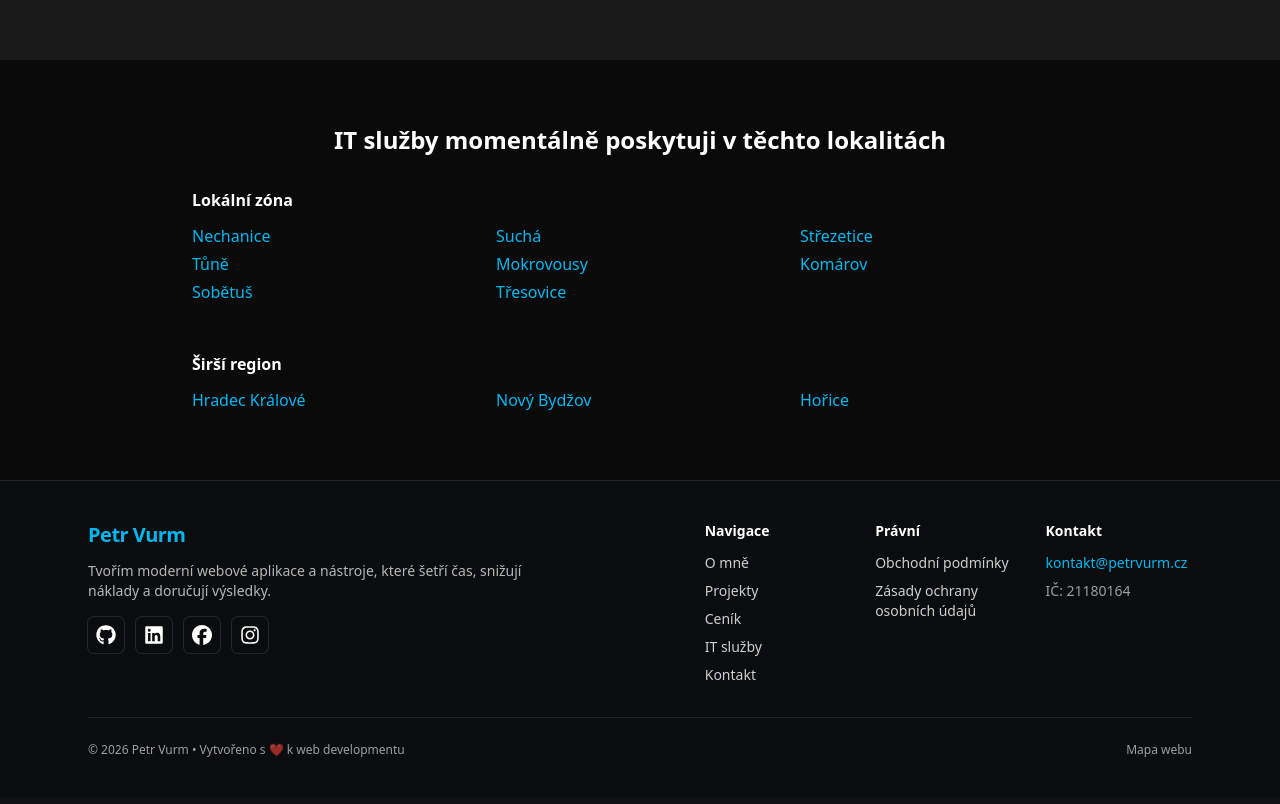
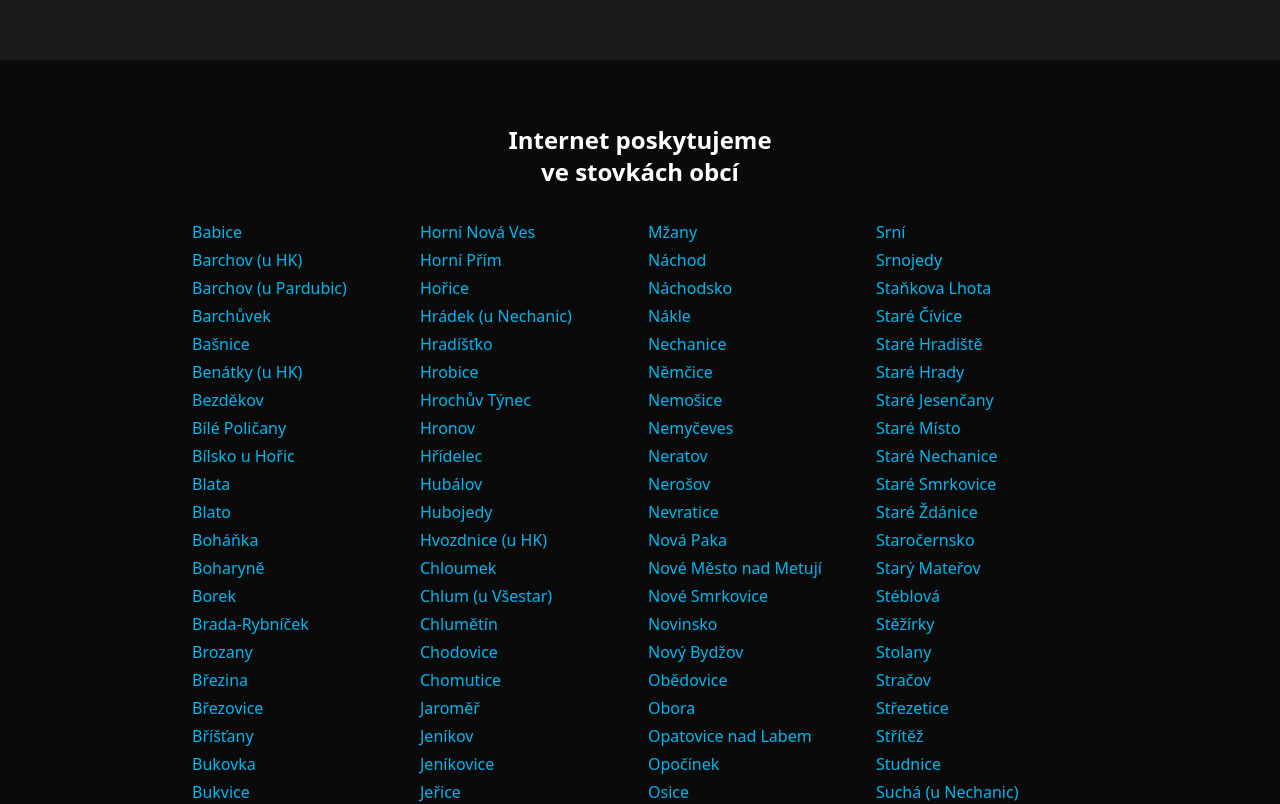
Before and after one commit to ultronstudio/petrvurm_cz, a Next.js app: page /it-servis in a window 1280 px wide. Shown: the part 640-1444 px from the top of the page. Built offline with nearby package versions, Linux system fonts and the light colour scheme; no server answers.

Commit message:
feat: Replace city data fetching with static towns and update service area display

```diff
--- a/app/it-servis/page.tsx
+++ b/app/it-servis/page.tsx
@@ -3,11 +3,23 @@
 import React from 'react';
 import { Check } from 'lucide-react';
 import Link from 'next/link';
-import { getAllCitiesByRegion } from '@/site.config';
+import { STATIC_TOWNS } from '@/lib/towns';
+
+function slugify(input: string) {
+  return input
+    .trim()
+    .toLowerCase()
+    .normalize('NFD')
+    .replace(/\p{Diacritic}/gu, '')
+    .replace(/[^a-z0-9]+/g, '-')
+    .replace(/^-+|-+$/g, '');
+}
 
 export default function ServiceChecker() {
-  const localCities = getAllCitiesByRegion('local');
-  const regionalCities = getAllCitiesByRegion('regional');
+  const towns = STATIC_TOWNS.map((name) => ({
+    name,
+    slug: slugify(name),
+  }));
 
   return (
     <div className="bg-[#0a0a0a] text-white">
@@ -47,13 +59,11 @@ export default function ServiceChecker() {
       <section className="py-16 px-4">
         <div className="container mx-auto max-w-4xl">
           <h2 className="text-2xl font-bold text-center mb-8">
-            IT služby momentálně poskytuji v těchto lokalitách
+            Internet poskytujeme<br />
+            ve stovkách obcí
           </h2>
-          <div className="space-y-12">
-            <div>
-              <h3 className="font-semibold mb-3">Lokální zóna</h3>
-              <div className="columns-2 sm:columns-3 gap-4">
-                {localCities.map((city) => (
+          <div className="columns-2 sm:columns-3 md:columns-4 gap-4">
+            {towns.map((city) => (
               <Link
                 key={city.slug}
                 href={`/it-servis/${city.slug}`}
@@ -64,22 +74,6 @@ export default function ServiceChecker() {
             ))}
           </div>
         </div>
-            <div>
-              <h3 className="font-semibold mb-3">Širší region</h3>
-              <div className="columns-2 sm:columns-3 gap-4">
-                {regionalCities.map((city) => (
-                  <Link
-                    key={city.slug}
-                    href={`/it-servis/${city.slug}`}
-                    className="block break-inside-avoid mb-1 text-[#00B7EF] hover:underline"
-                  >
-                    {city.name}
-                  </Link>
-                ))}
-              </div>
-            </div>
-          </div>
-        </div>
       </section>
     </div>
   );
```
Lines whose indentation alone changed are shown as unchanged.
